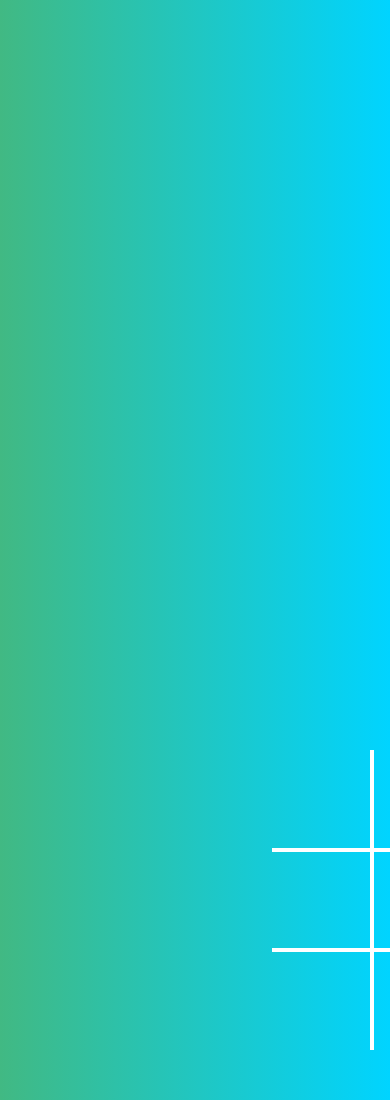
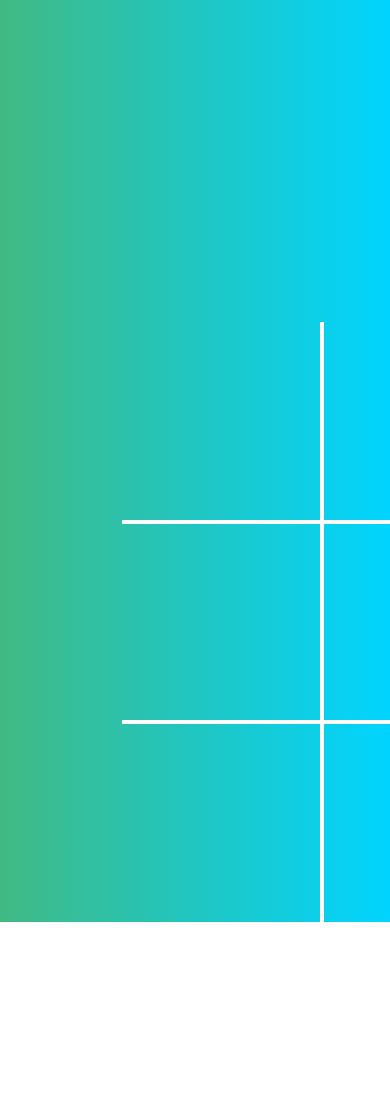
Before and after one commit to Rathao/jogodavelha, a plain HTML site: page index.html in a window 390 px wide. Shown: the top 1100 px of the page. After the commit the page ends 922 px from the top, so only its background shows below. Drawn offline with Linux system fonts and the light colour scheme.

Commit message:
Alteraçoes para apresentação mobile

```diff
--- a/index.html
+++ b/index.html
@@ -10,7 +10,7 @@
 </head>
 
 <body>
-    <section class="jogodavelha">
+
         <div class="board x" data-board>
             <div class="cell" data-cell></div>
             <div class="cell" data-cell></div>
@@ -22,7 +22,7 @@
             <div class="cell" data-cell></div>
             <div class="cell" data-cell></div>
         </div>
-    </section>
+
 
 
     <div class="winner-message" data-winner-message>
--- a/src/style.css
+++ b/src/style.css
@@ -11,6 +11,7 @@ body {
 }
 .board {
     display: grid;
+    padding-top: 400px;
     width: 100%;
     height: 100%;
     justify-content: center;
@@ -26,8 +27,8 @@ body {
     background: rgba(255, 255, 255, 0.3)! important;
 }
 .cell {
-    width: 100px;
-    height: 100px;
+    width: 200px;
+    height: 200px;
     border: 2px solid white;
     display: flex;
     justify-content: center;
@@ -60,8 +61,8 @@ body {
 .board.x .cell:not(.circle):not(.x):hover::after,
 .board.x .cell:not(.circle):not(.x):hover::before {
     content: '';
-    width: calc(100px * 0.9);
-    height: calc(100px * 0.15);
+    width: calc(200px * 0.9);
+    height: calc(200px * 0.15);
     background: white;
     position: absolute;
 }
@@ -81,8 +82,8 @@ body {
 .board.circle .cell:not(.circle):not(.x):hover::before,
 .board.circle .cell:not(.circle):not(.x):hover::after {
     content: '';
-    width: calc(100px * 0.9);
-    height: calc(100px * 0.9);
+    width: calc(200px * 0.9);
+    height: calc(200px * 0.9);
     background: white;
     position: absolute;
     border-radius: 50%;
@@ -125,9 +126,3 @@ body {
 .show-winner-message {
     display: flex;
 }
-
-.jogodavelha {
-    margin: 500px auto;
-    width: 500px;
-    height: 800px;
-}
```
